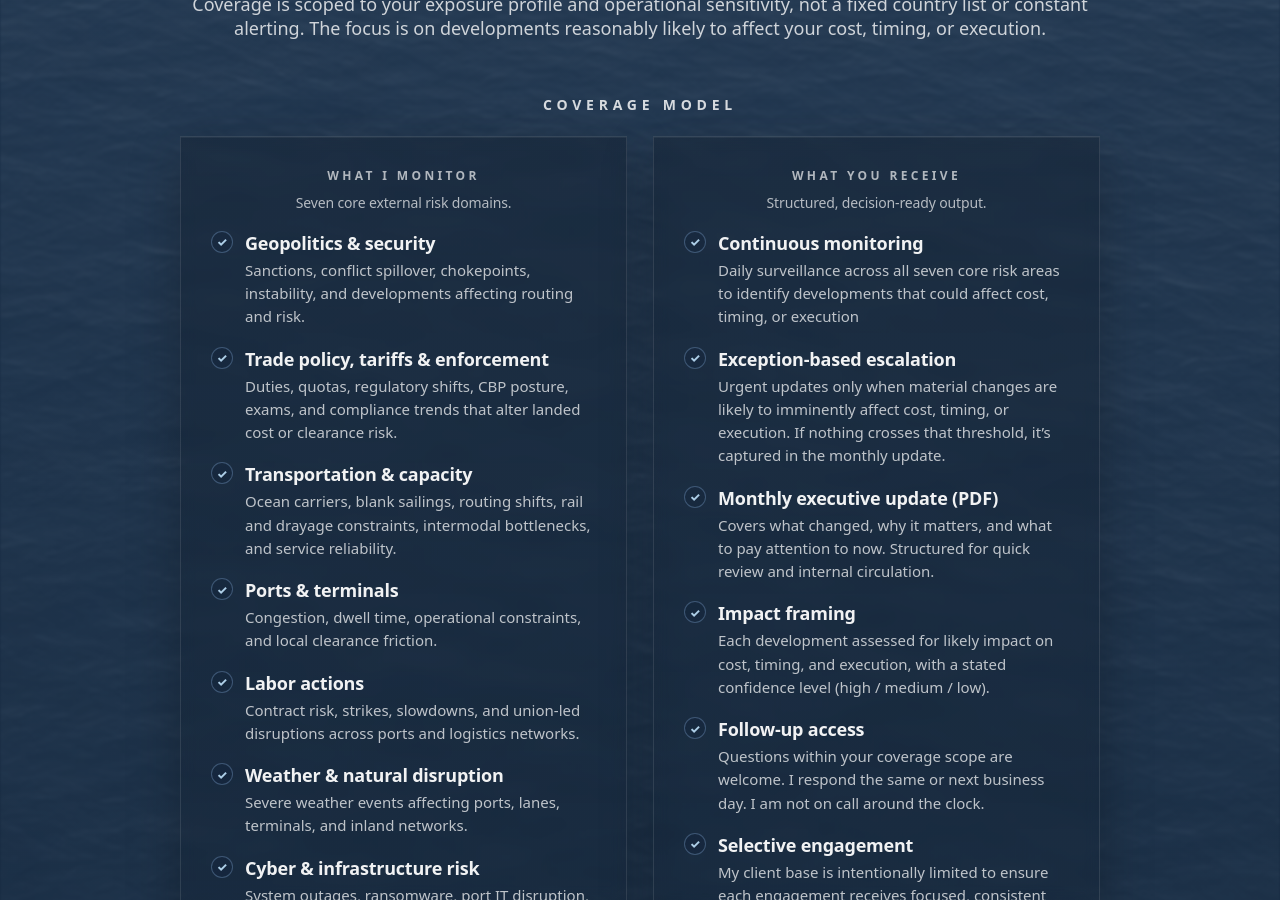
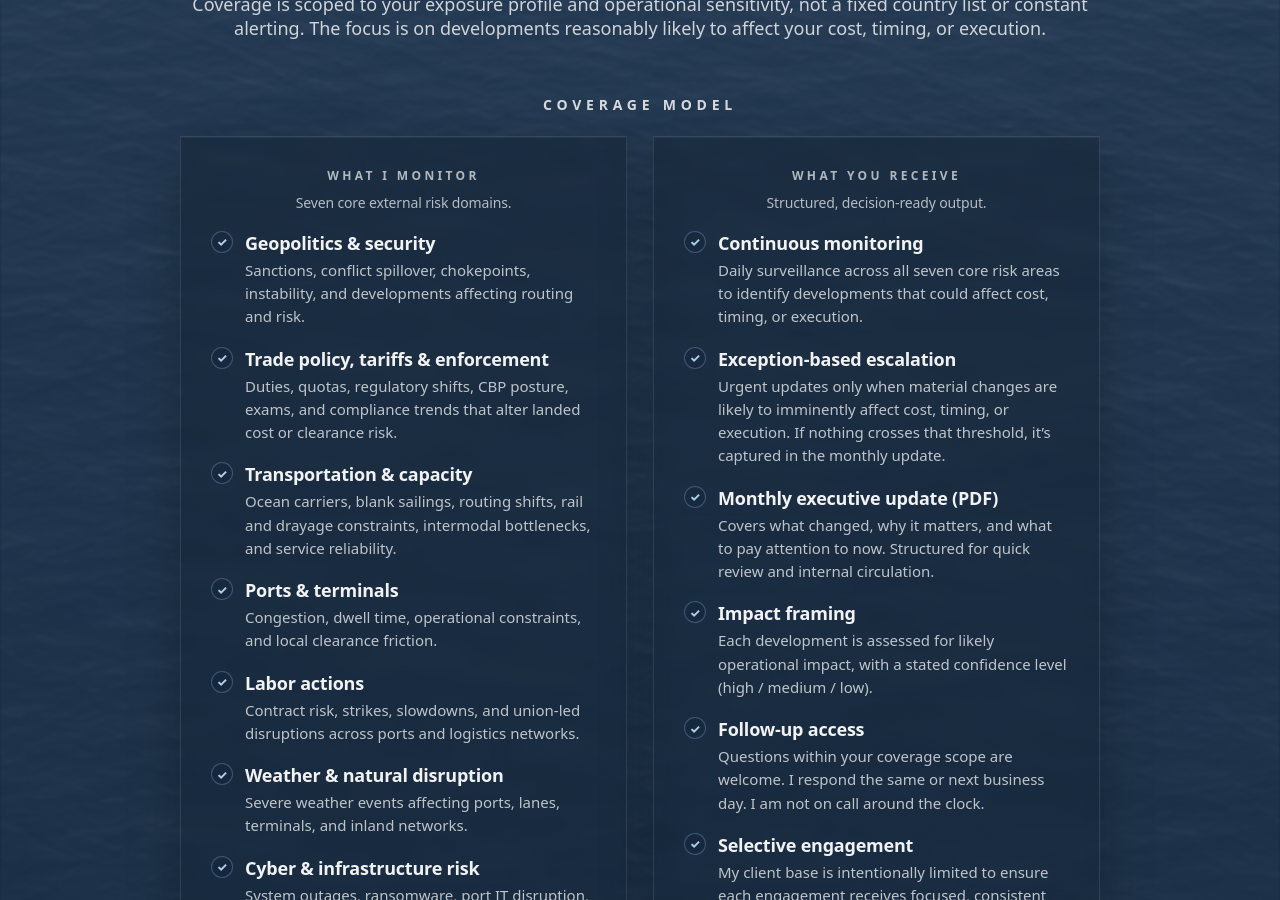
Before and after one commit to importrisk/import-risk-intelligence-site, a Jekyll site: the page built from method.html, in a window 1280 px wide and 900 px high, scrolled down 823 px. Built offline with Jekyll 4.4.1, drawn with Linux system fonts in a browser that asks for light colours.

Commit message:
Update method.html

```diff
--- a/method.html
+++ b/method.html
@@ -156,7 +156,7 @@ css: /method.css?v=100
               <ul class="mp-card-list">
                 <li>
                   <strong>Continuous monitoring</strong>
-                  <span>Daily surveillance across all seven core risk areas to identify developments that could affect cost, timing, or execution</span>
+                  <span>Daily surveillance across all seven core risk areas to identify developments that could affect cost, timing, or execution.</span>
                 </li>
                 <li>
                   <strong>Exception-based escalation</strong>
@@ -168,7 +168,7 @@ css: /method.css?v=100
                 </li>
                 <li>
                   <strong>Impact framing</strong>
-                  <span>Each development assessed for likely impact on cost, timing, and execution, with a stated confidence level (high / medium / low).</span>
+                  <span>Each development is assessed for likely operational impact, with a stated confidence level (high / medium / low).</span>
                 </li>
                 <li>
                   <strong>Follow-up access</strong>
```
